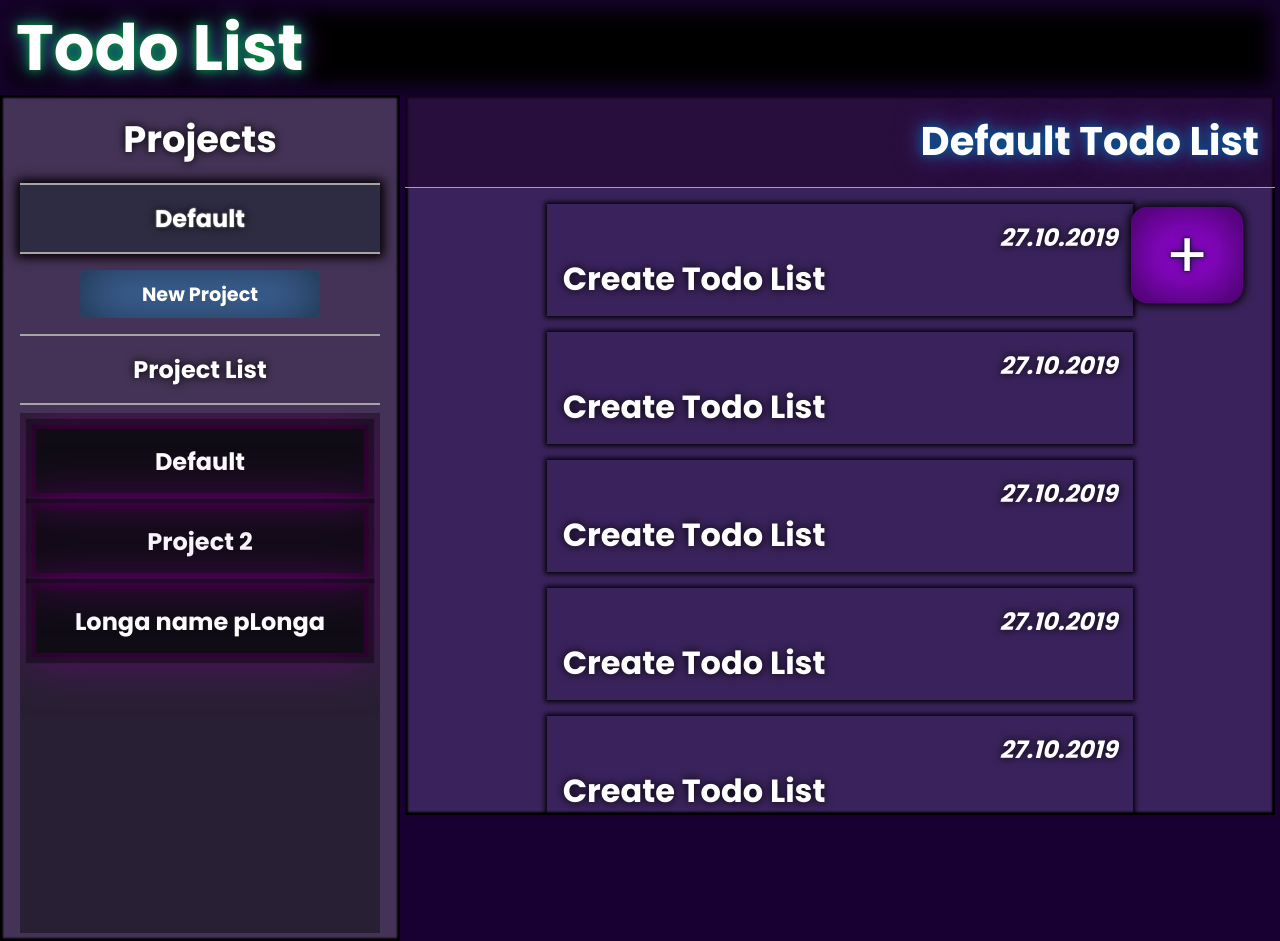
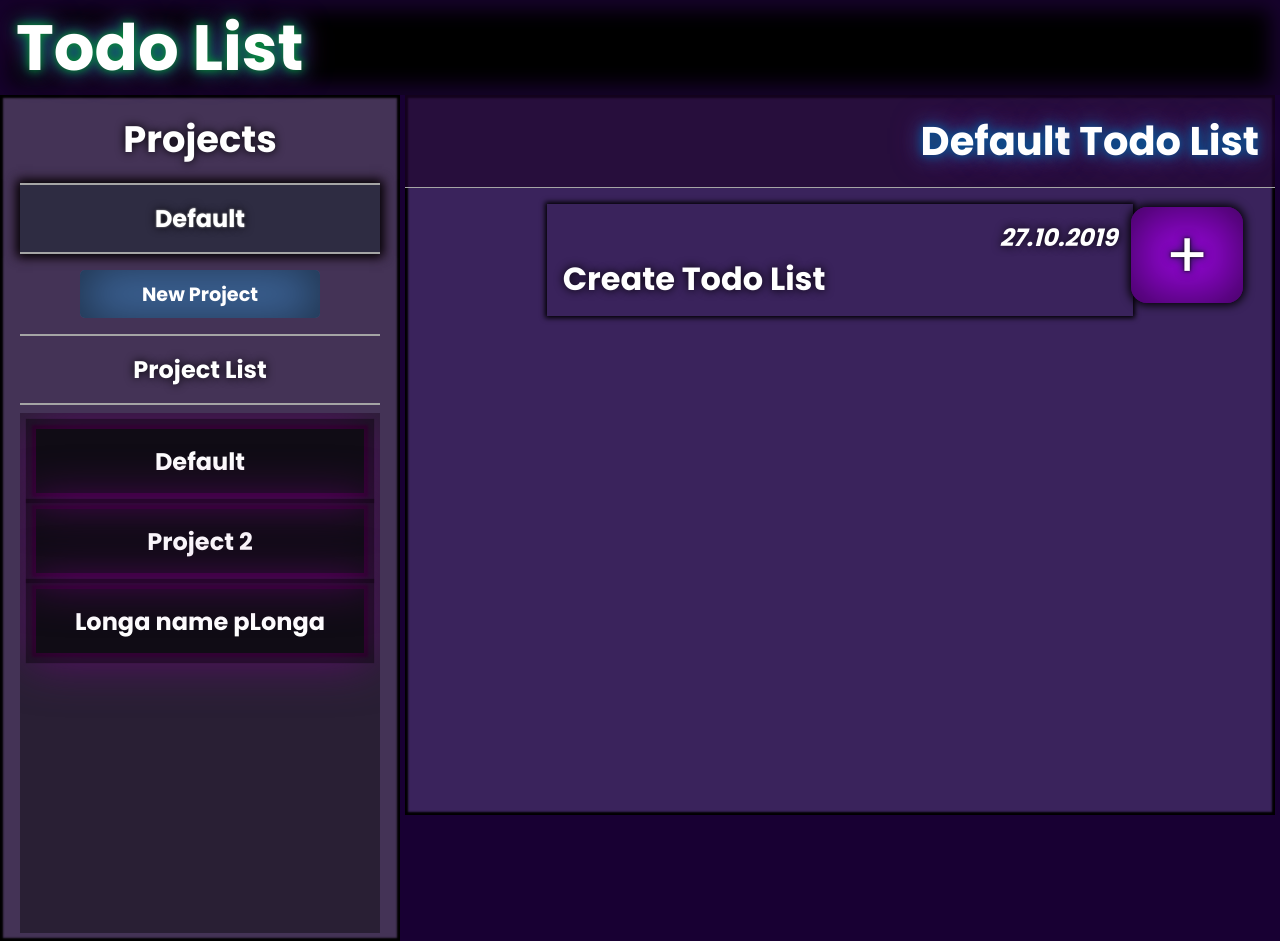
Before and after one commit to igorashs/todo-list, a website built with webpack: page dist/index.html in a window 1280 px wide. Built offline with nearby package versions, Linux system fonts and the light colour scheme.

Commit message:
remove some html items

```diff
--- a/dist/index.html
+++ b/dist/index.html
@@ -82,58 +82,6 @@
               </div>
             </div>
             <!-- -todo-item -->
-            <!-- +todo-item -->
-            <div class="todo-item" data-id="0">
-              <div class="short-description">
-                <h5 class="date">27.10.2019</h5>
-                <h3 class="title">Create Todo List</h3>
-              </div>
-              <div class="todo-options">
-                <button class="button complete" tabindex="-1">&#x2713;</button>
-                <button class="button open" tabindex="-1">Open</button>
-                <button class="button delete" tabindex="-1">Delete</button>
-              </div>
-            </div>
-            <!-- -todo-item -->
-            <!-- +todo-item -->
-            <div class="todo-item" data-id="0">
-              <div class="short-description">
-                <h5 class="date">27.10.2019</h5>
-                <h3 class="title">Create Todo List</h3>
-              </div>
-              <div class="todo-options">
-                <button class="button complete" tabindex="-1">&#x2713;</button>
-                <button class="button open" tabindex="-1">Open</button>
-                <button class="button delete" tabindex="-1">Delete</button>
-              </div>
-            </div>
-            <!-- -todo-item -->
-            <!-- +todo-item -->
-            <div class="todo-item" data-id="0">
-              <div class="short-description">
-                <h5 class="date">27.10.2019</h5>
-                <h3 class="title">Create Todo List</h3>
-              </div>
-              <div class="todo-options">
-                <button class="button complete" tabindex="-1">&#x2713;</button>
-                <button class="button open" tabindex="-1">Open</button>
-                <button class="button delete" tabindex="-1">Delete</button>
-              </div>
-            </div>
-            <!-- -todo-item -->
-            <!-- +todo-item -->
-            <div class="todo-item" data-id="0">
-              <div class="short-description">
-                <h5 class="date">27.10.2019</h5>
-                <h3 class="title">Create Todo List</h3>
-              </div>
-              <div class="todo-options">
-                <button class="button complete" tabindex="-1">&#x2713;</button>
-                <button class="button open" tabindex="-1">Open</button>
-                <button class="button delete" tabindex="-1">Delete</button>
-              </div>
-            </div>
-            <!-- -todo-item -->
           </div>
         </main>
         <!-- -main -->
```
